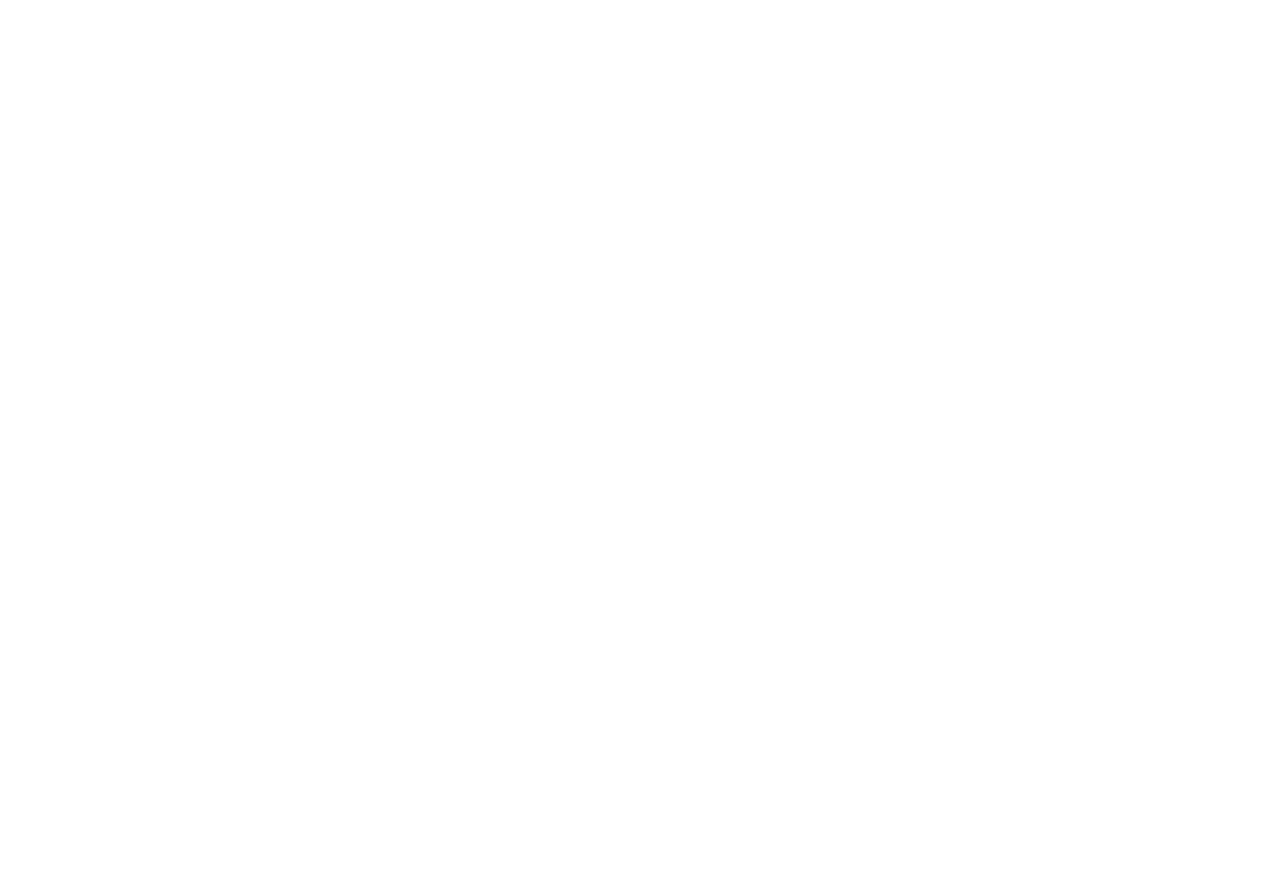
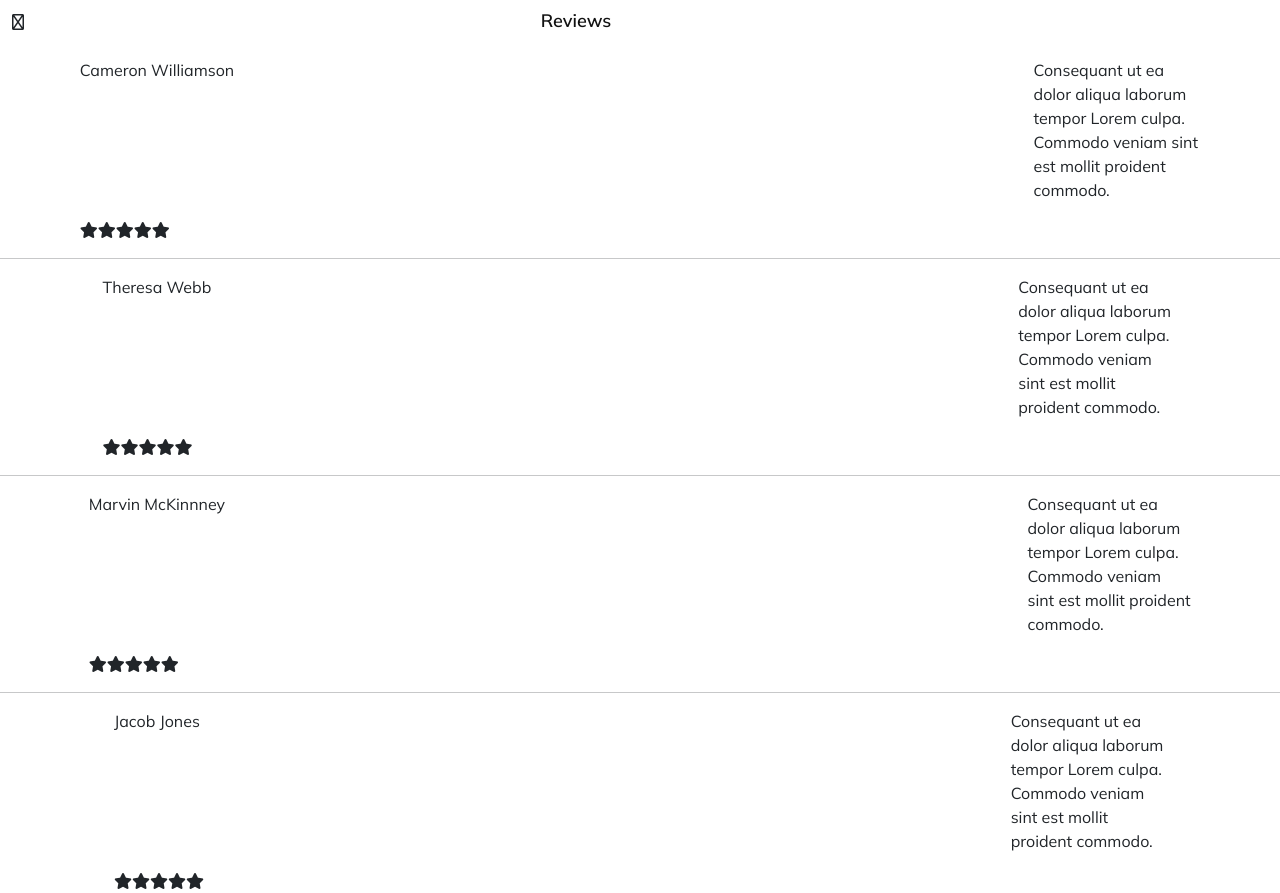
Before and after one commit to OzAlbayrak/Manero_Frontend, a React (Create React App) app in the folder manero/: page /AllReviewsView in a window 1280 px wide. Before the commit this address had no page. Before the commit the page ends 800 px from the top, so only its background shows below. Built offline with nearby package versions, Linux system fonts and the light colour scheme.

Commit message:
fixed All reviews

```diff
--- a/manero/src/App.js
+++ b/manero/src/App.js
@@ -19,6 +19,7 @@
 import OrderView from './Views/OrderView';
 import DescriptionView from './Views/DescriptionView';
 import CheckoutView from './Views/CheckoutView';
+import AllReviewsView from './Views/AllReviewsView';
 
 function App() {
 	return (
@@ -30,6 +31,7 @@
 					<Route path='/Reset' element={<ResetedPassword />} />
 					<Route path='/Created' element={<AccountCreated />} />
 					<Route path='/DescriptionView' element={<DescriptionView />} />
+					<Route path='/AllReviewsView' element={<AllReviewsView />} />
 					<Route path='/GetStarted' element={<GetStartedHomeView />} />
 					<Route path='/GetStartedWelcome' element={<GetStartedWelcomeView />} />
 					<Route path='/VerifyNumber' element={<VerifyNumberView />} />
--- a/manero/src/Views/AllReviewsView.js
+++ b/manero/src/Views/AllReviewsView.js
@@ -2,7 +2,7 @@
 import Header from '../components/sections/Header';
 import AllReviews from '../components/sections/AllReviews';
 
-export const AllReviewsView = () => {
+const AllReviewsView = () => {
   return (
     <div>
         <Header title={"Reviews"} hasSideIcon={true} />
--- a/manero/src/components/sections/AllReviews.js
+++ b/manero/src/components/sections/AllReviews.js
@@ -62,3 +62,4 @@
     </div>
   )
 }
+export default AllReviews
```
